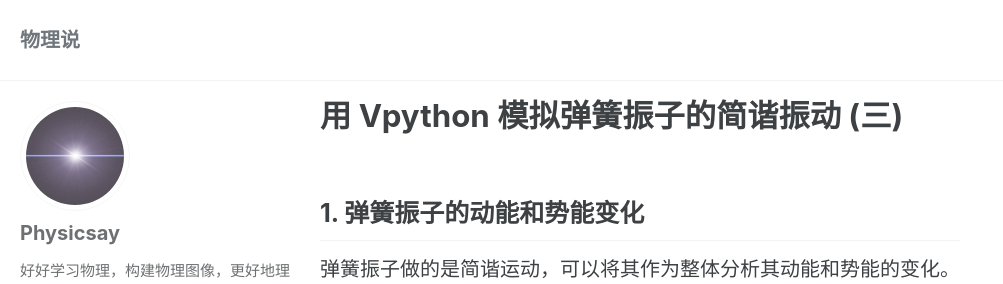
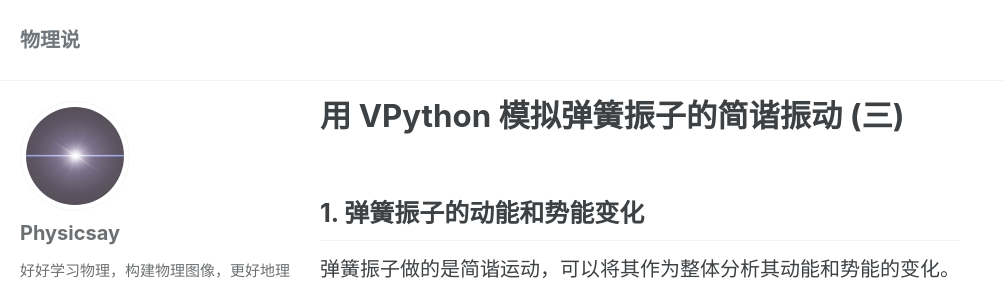
Before and after one commit to physicsay/physicsay-physicsay.github.io, a Jekyll site: the page built from _posts/2020-04-16-oscillation-via-vpython-3.md, in a window 1280 px wide and 900 px high. Shown: the top 284 px of the window, without its empty margins (0-1003 px from the left). Built offline with Jekyll 4.4.1, drawn with Linux system fonts in a browser that asks for light colours; cached includes are drawn as plain includes; nearby versions of some CDN libraries; formulas are drawn with MathJax 3.

```diff
--- a/_posts/2020-04-16-oscillation-via-vpython-3.md
+++ b/_posts/2020-04-16-oscillation-via-vpython-3.md
@@ -1,10 +1,10 @@
 ---
-title: 用 Vpython 模拟弹簧振子的简谐振动 (三)
+title: 用 VPython 模拟弹簧振子的简谐振动 (三)
 url: oscillation-via-vpython-3
 date: 2020-04-16 15:47:14
 tags:
 - 可视化
-- Vpython
+- VPython
 - 简谐振动
 categories: mechanics
 description: 来研究下弹簧振子动能和势能的变化情况。
```
